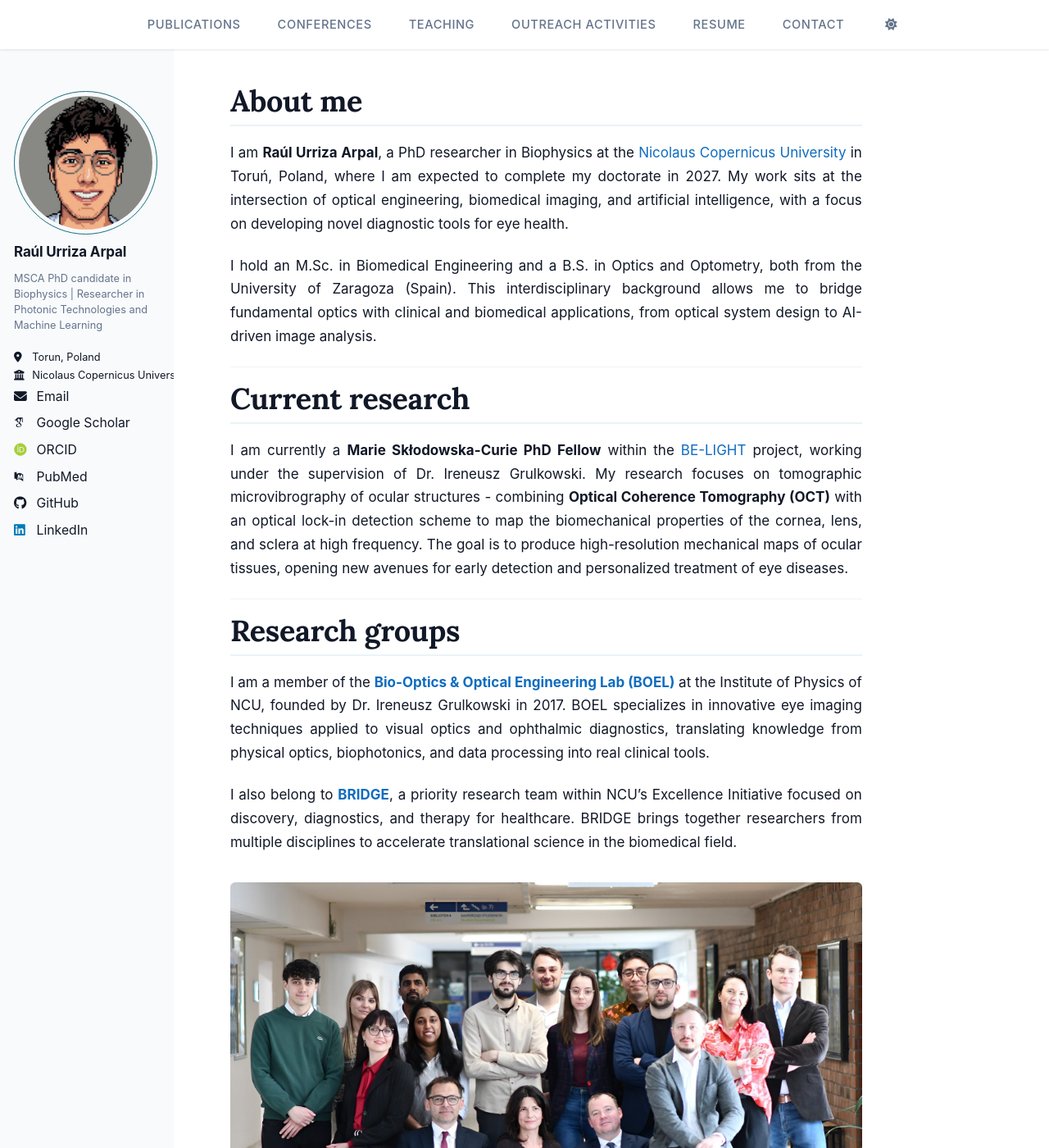
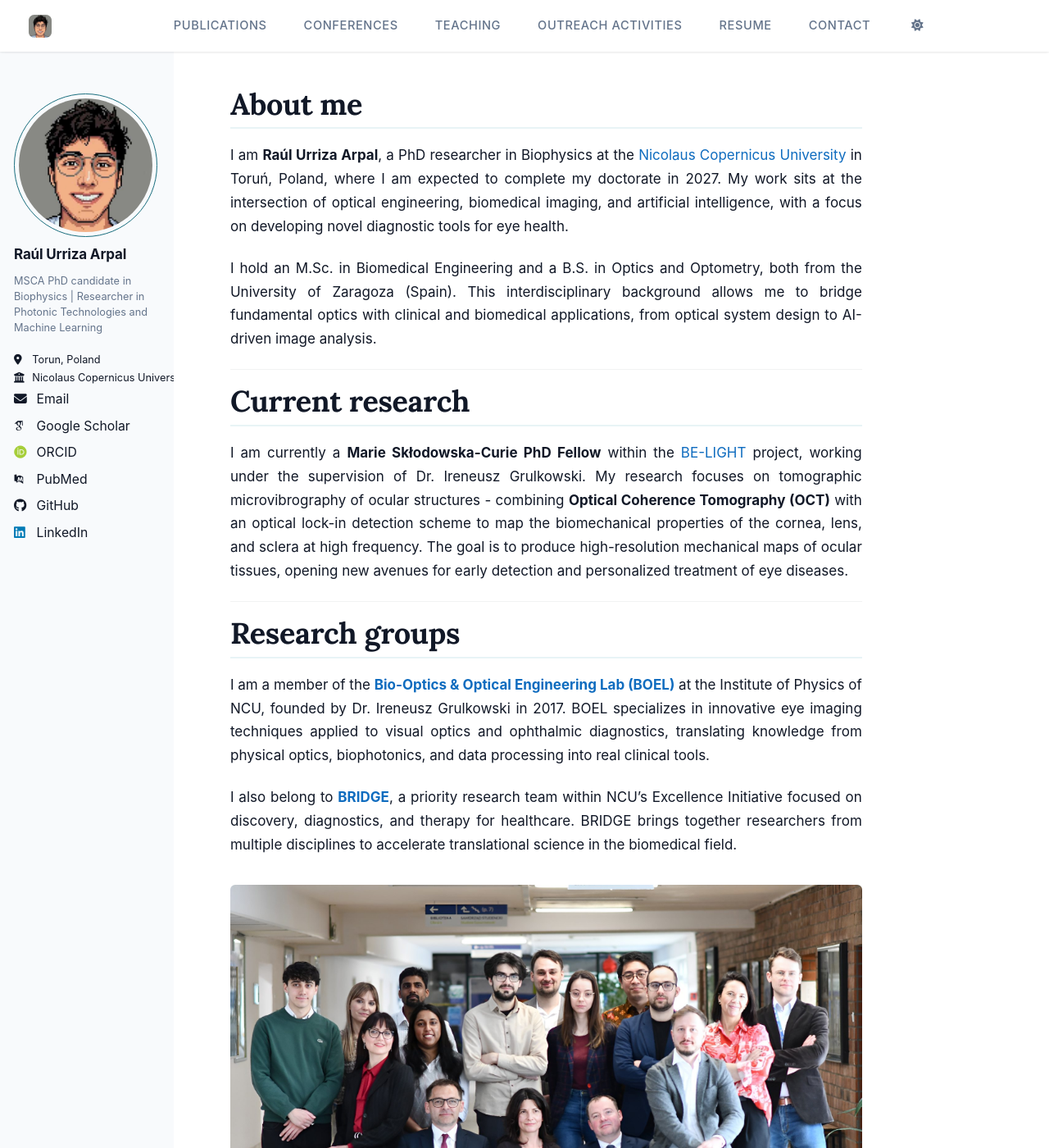
Before and after one commit to RaulUrriza/raulurriza.github.io, a Jekyll site: the page built from _pages/about.md, in a window 1280 px wide and 1400 px high. Shown: the whole window at 82% size. Built offline with Jekyll 4.4.1, drawn with Linux system fonts in a browser that asks for light colours; some web fonts are replaced; a script bundle is joined from its source files by our own code; library files that are not in the unit come from our copies.

Commit message:
First try logo in menu

```diff
--- a/_includes/masthead.html
+++ b/_includes/masthead.html
@@ -3,6 +3,9 @@
   <div class="masthead__inner-wrap">
     <div class="masthead__menu">
       <nav id="site-nav" class="greedy-nav">
+        <a href="{{ base_path }}/" class="site-logo" aria-label="Home">
+          <img src="{{ base_path }}/images/favicon.svg" alt="{{ site.title }}" />
+        </a>
         <button class="hidden" aria-label="Toggle menu" aria-expanded="false"><span class="navicon"></span></button>
         <ul class="visible-links">
 {% for link in site.data.navigation.main %}
--- a/_sass/layout/_masthead.scss
+++ b/_sass/layout/_masthead.scss
@@ -54,6 +54,24 @@
   }
 }
 
+.site-logo {
+  display: flex;
+  align-items: center;
+  margin-right: 0.5em;
+  flex-shrink: 0;
+
+  img {
+    height: 28px;
+    width: auto;
+    display: block;
+    transition: opacity 0.2s ease;
+  }
+
+  &:hover img {
+    opacity: 0.75;
+  }
+}
+
 .masthead__menu-item {
   background-color: var(--global-bg-color);
   display: block;
--- a/_sass/layout/_navigation.scss
+++ b/_sass/layout/_navigation.scss
@@ -176,6 +176,8 @@
   position: relative;
   min-width: 250px;
   background: var(--global-bg-color);
+  display: flex;
+  align-items: center;
 
   a {
     display: block;
```
